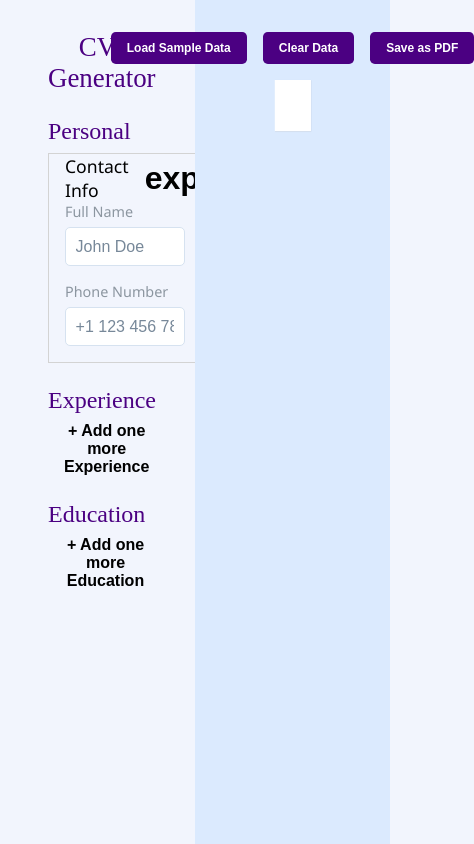
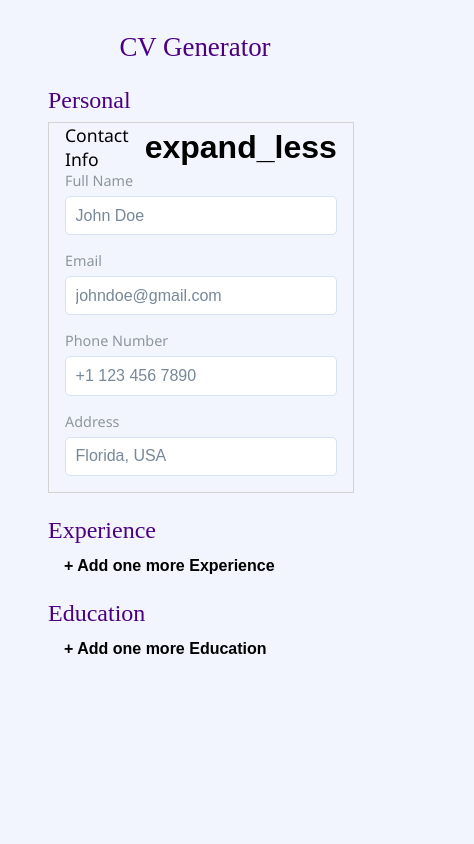
Before and after one commit to columk1/cv-application, a React (Vite) app: page / in a window 390 px wide. Shown: the top 844 px of the page, 474 px wide, since content can reach past the window. Built offline with nearby package versions, Linux system fonts and the light colour scheme.

Commit message:
Add media queries

```diff
--- a/src/components/CV.jsx
+++ b/src/components/CV.jsx
@@ -13,8 +13,10 @@ export default function CV({ data }) {
     function resize() {
       let containerWidth = inputContainer.offsetWidth
       let contentWidth = resumeContainer.offsetWidth
+      let mobileTablet = window.matchMedia('(max-width: 1200px)')
 
       let newScale = Math.min(containerWidth / contentWidth) - 0.2
+      if (mobileTablet.matches) newScale += 0.1
       if (newScale < 0.7) setScale(newScale)
     }
   })
--- a/src/index.css
+++ b/src/index.css
@@ -20,10 +20,6 @@ body {
   background-color: #f2f5fd;
 }
 
-.main {
-  display: flex;
-}
-
 /* Accessibility */
 
 .sr-only {
--- a/src/styles/Input.css
+++ b/src/styles/Input.css
@@ -15,19 +15,15 @@ fieldset {
   gap: 1rem;
 }
 
-/* fieldset label {
-  position: absolute;
-  width: 1px;
-  height: 1px;
-  padding: 0;
-  margin: -1px;
-  overflow: hidden;
-  clip: rect(0, 0, 0, 0);
-  border: 0;
-} */
-
 fieldset .input-group {
   width: 50%;
+}
+
+.input-group,
+fieldset {
+  @media only screen and (max-width: 600px) {
+    width: 100%;
+  }
 }
 
 input,
--- a/src/styles/PersonalForm.css
+++ b/src/styles/PersonalForm.css
@@ -42,6 +42,9 @@
   flex-wrap: wrap;
   column-gap: 2rem;
   row-gap: 1rem;
+  @media only screen and (max-width: 600px) {
+    flex-direction: column;
+  }
 }
 
 .expand-btn {
--- a/src/styles/home.css
+++ b/src/styles/home.css
@@ -1,15 +1,25 @@
+.main {
+  display: flex;
+  @media only screen and (max-width: 1200px) {
+    flex-direction: column;
+  }
+}
+
 .input-container,
 .output-container {
   width: 50%;
   min-height: 100vh;
   padding: 2rem 3rem;
+  @media only screen and (max-width: 1200px) {
+    width: 100%;
+  }
 }
 
 .output-container {
   display: grid;
   grid-template-rows: 2rem 1fr;
   justify-content: center;
-  gap: 1rem;
+  gap: 1.2rem;
   background-color: #dbeafe;
 }
 
```
